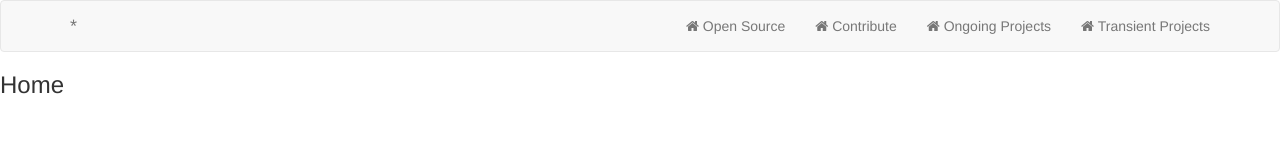
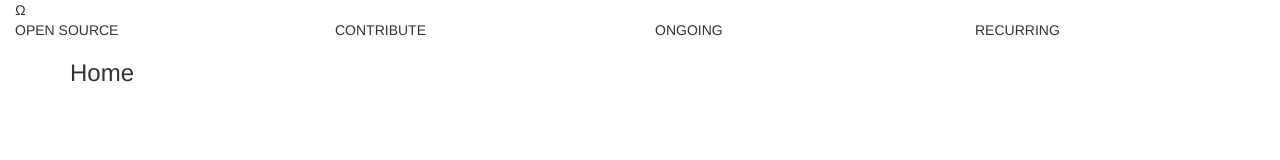
Before and after one commit to open-holloway-makers/ohm-site, a plain HTML site: page index.html in a window 1280 px wide. Drawn offline with Linux system fonts and the light colour scheme.

Commit message:
Update index.html to have a more flexible design

```diff
--- a/index.html
+++ b/index.html
@@ -1,3 +1,4 @@
+<!DOCTYPE html>
 <html ng-app="ohmApp">
 
 <head>
@@ -10,28 +11,38 @@
 </head>
 
 <body ng-controller="mainController">
-	<header>
-		<nav class="navbar navbar-default">
-			<div class="container">
-				<div class="navbar-header">
-					<a class="navbar-brand" href="/#/">*</a>
+	<div class="container-fluid">
+		<div class="row">
+			<div class="col-xs-12">
+				<div class="ohm-header-wrap">
+					&#x2126;
 				</div>
-				<ul class="nav navbar-nav navbar-right">
-					<li><a href="#open"><i class="fa fa-home"></i> Open Source</a>
-					</li>
-					<li><a href="#contribute"><i class="fa fa-home"></i> Contribute</a>
-					</li>
-					<li><a href="#ongoing"><i class="fa fa-home"></i> Ongoing Projects</a>
-					</li>
-					<li><a href="#transient"><i class="fa fa-home"></i> Transient Projects</a>
-					</li>
-				</ul>
 			</div>
-		</nav>
-	</header>
-	<div id="main">
-		<div ng-view></div>
+		</div>
+		<div class="row">
+			<div class="col-xs-3">
+				<div class="ohm-menu-item">OPEN SOURCE</div>
+			</div>
+			<div class="col-xs-3">
+				<div class="ohm-menu-item">CONTRIBUTE</div>
+			</div>
+			<div class="col-xs-3">
+				<div class="ohm-menu-item">ONGOING</div>
+			</div>
+			<div class="col-xs-3">
+				<div class="ohm-menu-item">RECURRING</div>
+			</div>
+		</div>
 	</div>
+	<div class="container">
+		<div class="row">
+			<div class="col-xs-12">
+				<div ng-view></div>
+			</div>
+		</div>
+	</div>
+
+
 </body>
 
 </html>
```
